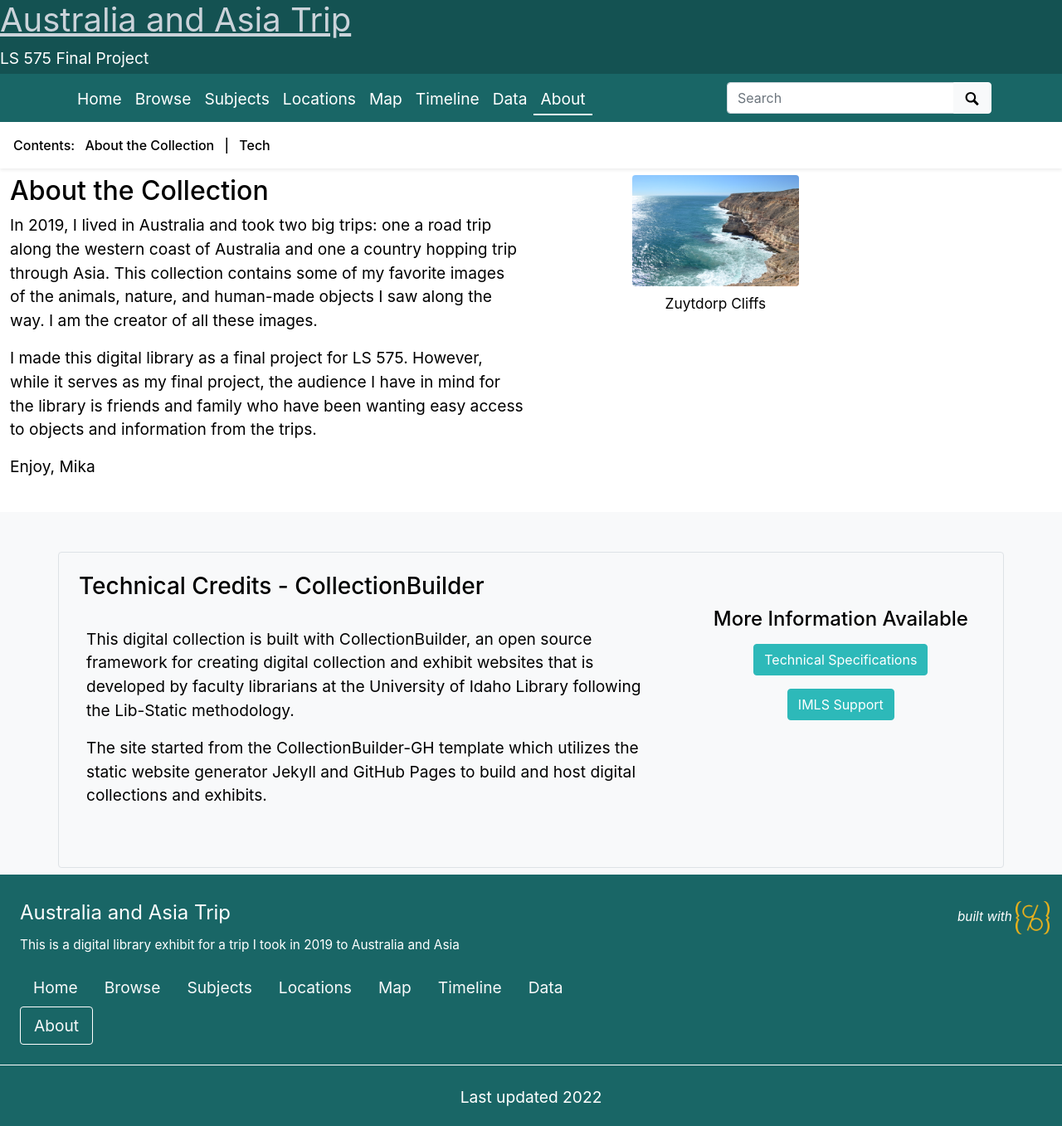
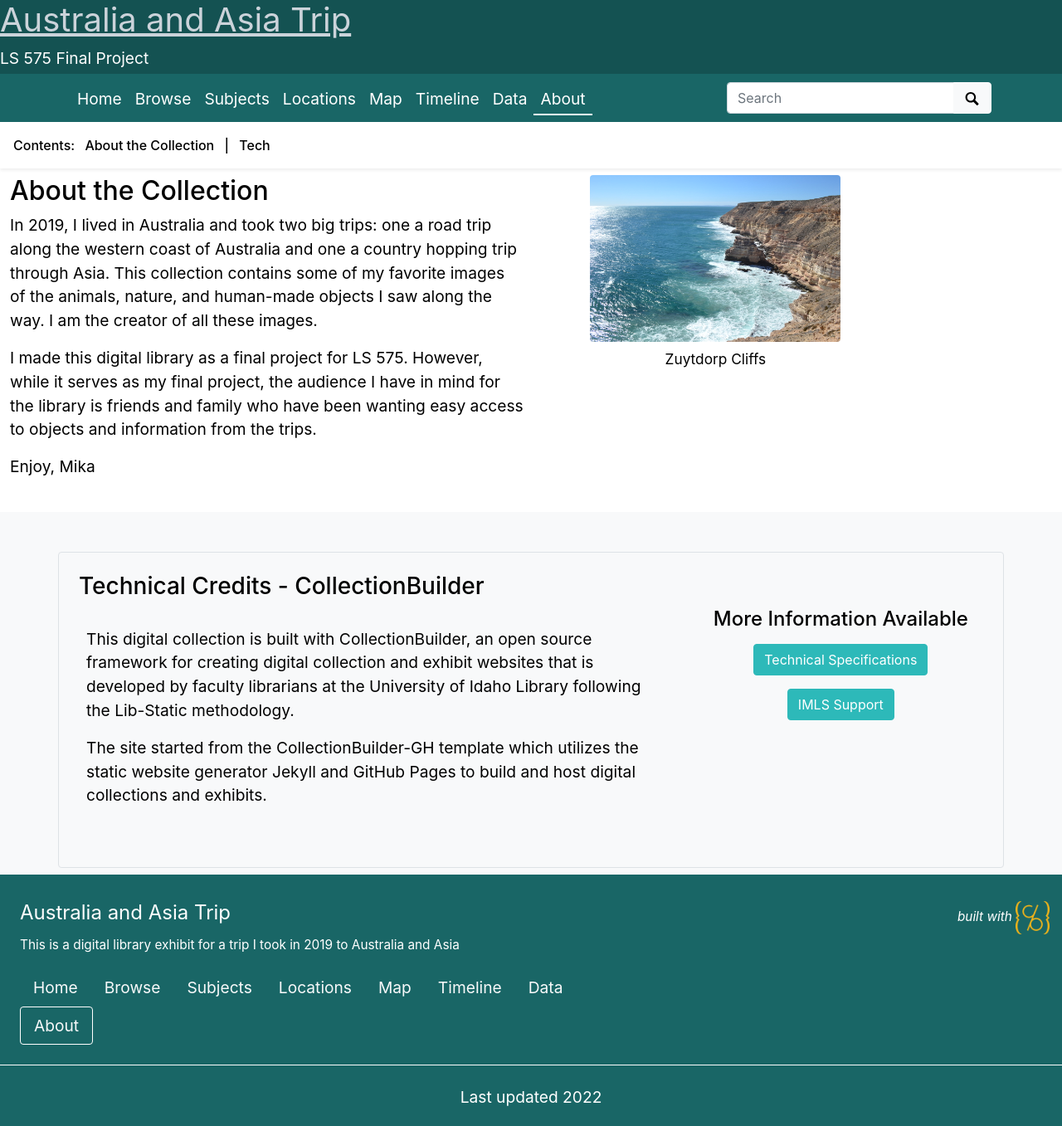
Before and after one commit to mikasmith97/final.github.io, a Jekyll site: the page built from pages/about.md, in a window 1280 px wide and 1357 px high. Shown: the whole window at 83% size. Built offline with Jekyll 4.4.1, drawn with Linux system fonts in a browser that asks for light colours.

Commit message:
Update about.html

```diff
--- a/_layouts/about.html
+++ b/_layouts/about.html
@@ -15,7 +15,7 @@ layout: default
   </div>
   <div class="col-md-4">
 
-   {% include feature/image.html objectid="coll033" width="50" %}
+   {% include feature/image.html objectid="coll033" width="75" %}
 
   </div>
 </div>
```
